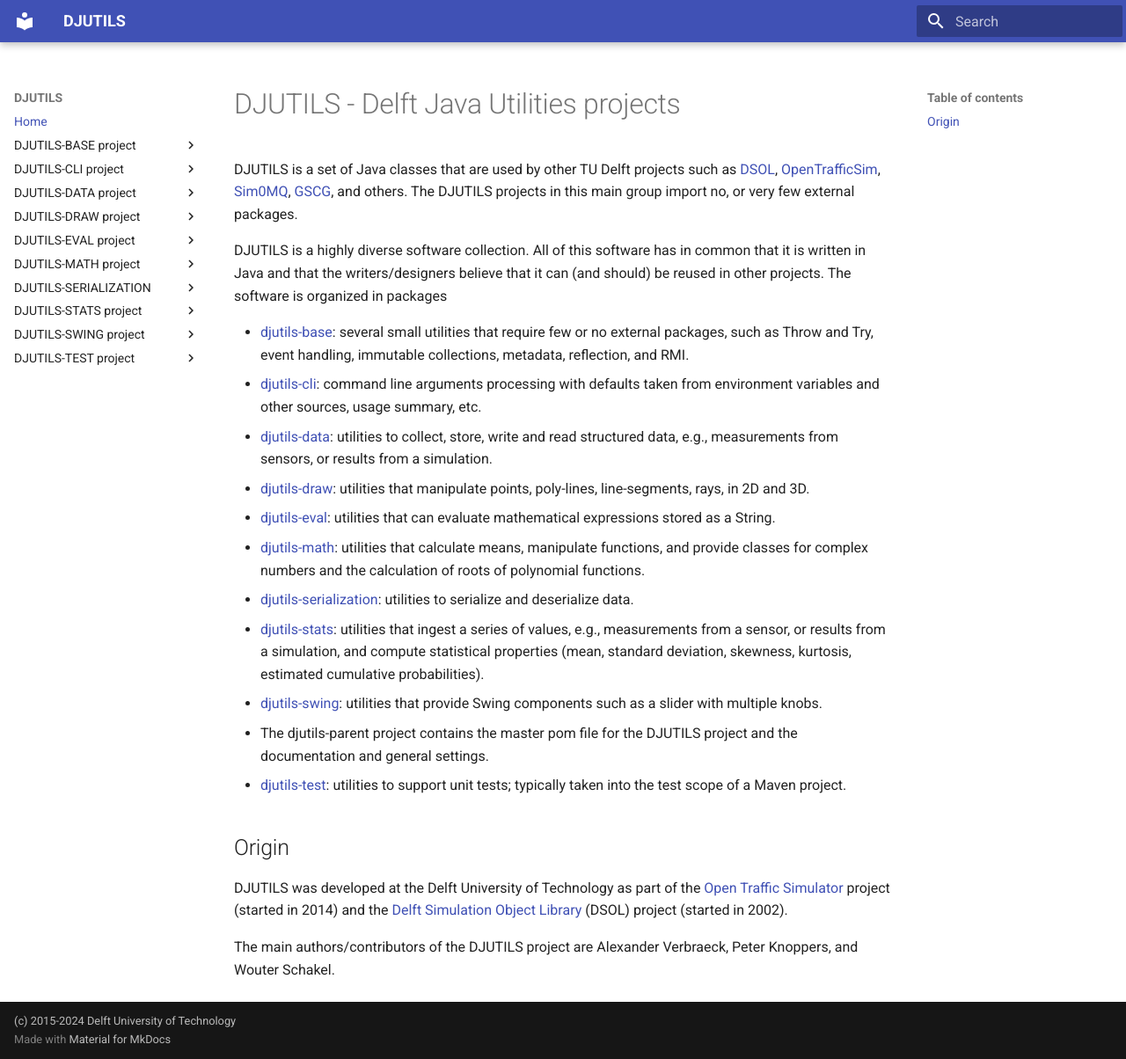
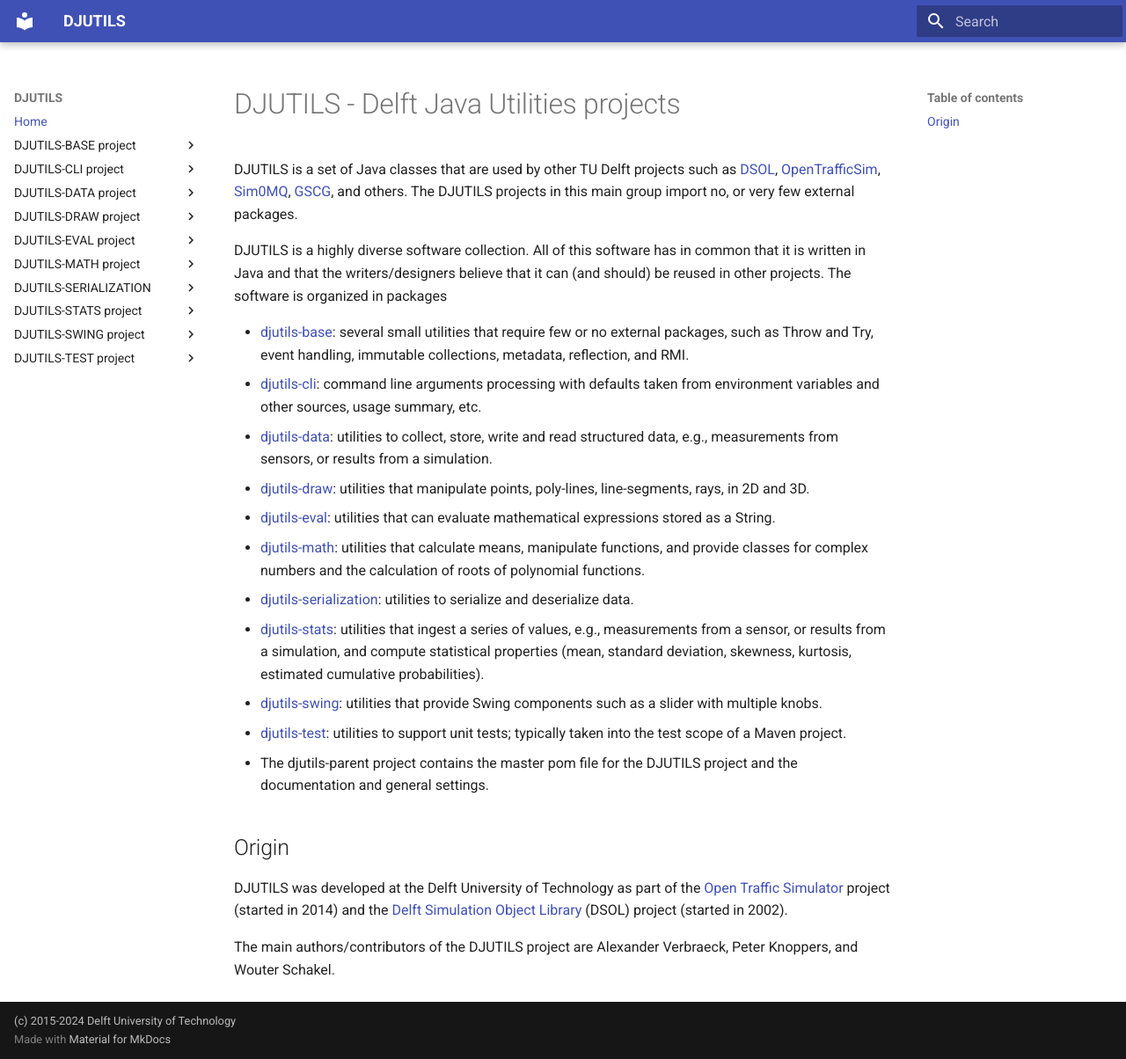
Before and after one commit to averbraeck/djutils-base, an MkDocs documentation site: the page built from docs/index.md, in a window 1280 px wide and 1204 px high. Shown: the whole window at 88% size. Built offline with MkDocs 1.6.1 and Material for MkDocs 9.7.7, drawn with Linux system fonts in a browser that asks for light colours.

```diff
--- a/docs/index.md
+++ b/docs/index.md
@@ -13,8 +13,8 @@ DJUTILS is a highly diverse software collection. All of this software has in com
 * [djutils-serialization](https://djutils.org/manual/djutils-serialization): utilities to serialize and deserialize data.
 * [djutils-stats](https://djutils.org/manual/djutils-stats): utilities that ingest a series of values, e.g., measurements from a sensor, or results from a simulation, and compute statistical properties (mean, standard deviation, skewness, kurtosis, estimated cumulative probabilities).
 * [djutils-swing](https://djutils.org/manual/djutils-swing): utilities that provide Swing components such as a slider with multiple knobs.
+* [djutils-test](https://djutils.org/manual/djutils-test): utilities to support unit tests; typically taken into the test scope of a Maven project.
 * The djutils-parent project contains the master pom file for the DJUTILS project and the documentation and general settings.
-* [djutils-test](https://djutils.org/manual/djutils-test): utilities to support unit tests; typically taken into the test scope of a Maven project.
 
 
 ## Origin
```
